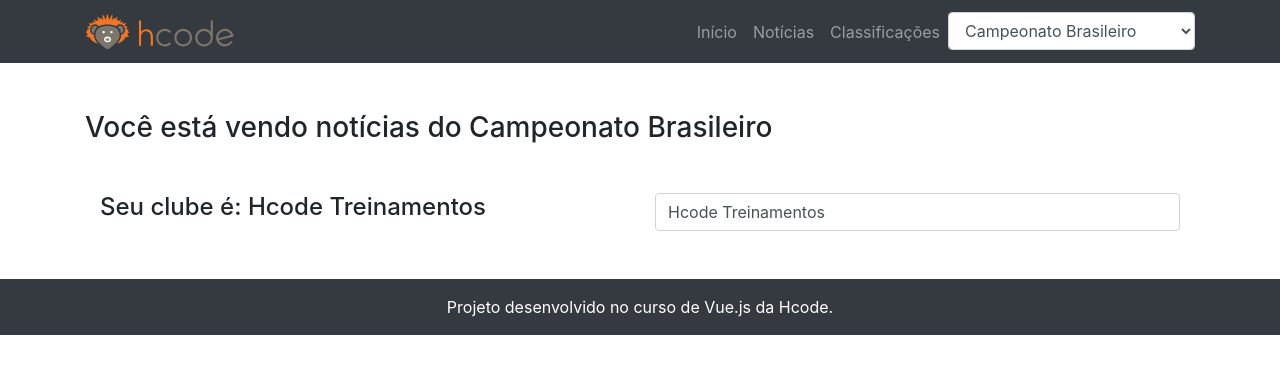
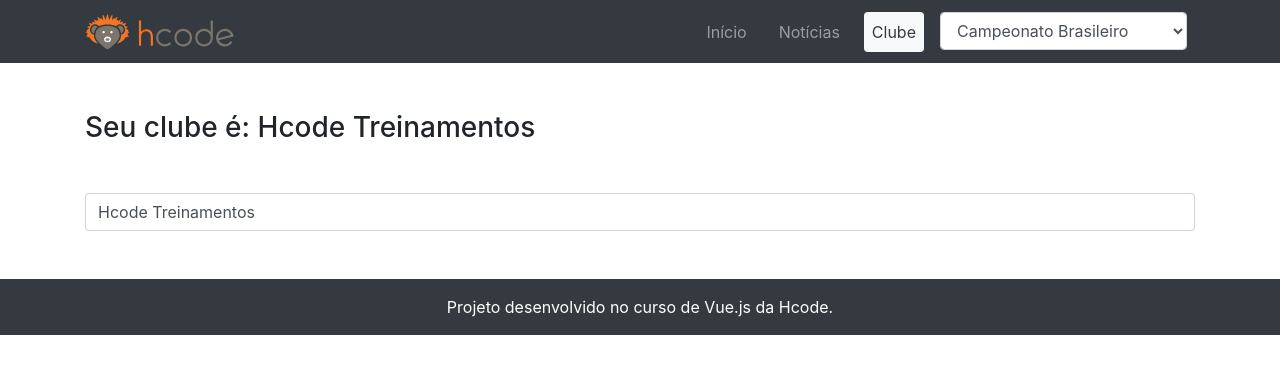
Before and after one commit to RuanScherer/hcode-fc, a Vue app: page /#/club in a window 1280 px wide. Shown: the top 374 px of the page. Built offline with nearby package versions, Linux system fonts and the light colour scheme; what vue2-filters would draw is missing.

Commit message:
Header links corrected; App component modularized; club route included

```diff
--- a/src/App.vue
+++ b/src/App.vue
@@ -4,35 +4,23 @@
 		<section>
 			<div>
 				<div class="container">
-					<h3 class="mt-5">Você está vendo notícias do {{ championship }}</h3>
+					<h3 class="mt-5">Seu clube é: {{ club }}</h3>
 				</div>
 				<router-view></router-view>
 			</div>
 		</section>
-		<div class="container">
-			<div class="d-flex flex-wrap my-club my-5">
-				<h4 class="col-md-6">
-					Seu clube é: {{ club }}
-				</h4>
-				<div class="col-md-6">
-					<AppInput placeholder="Seu clube"/>
-				</div>
-			</div>
-		</div>
-		<AppFooter/>
+		<AppFooter class="mt-5"/>
 	</div>
 </template>
 
 <script>
 	import AppHeader from './components/AppHeader'
-	import AppInput from './components/AppInput'
 	import { mapGetters } from 'vuex'
 	import AppFooter from './components/AppFooter'
 	export default {
 		name: 'App',
 		components: {
 			AppHeader,
-			AppInput,
 			AppFooter
 		},
 		computed: {
--- /dev/null
+++ b/src/components/AppClub.vue
@@ -0,0 +1,19 @@
+<template>
+	<div class="container my-5">
+		<AppInput placeholder="Seu clube"/>
+	</div>
+</template>
+
+<script>
+	import AppInput from './AppInput'
+	import { mapGetters } from 'vuex'
+	export default {
+		name: 'AppClub',
+		components: {
+			AppInput
+		},
+		computed: {
+			...mapGetters({ club: 'getClub' })
+		}
+	}
+</script>
--- a/src/components/AppHeader.vue
+++ b/src/components/AppHeader.vue
@@ -20,16 +20,16 @@
 
 			<div class="collapse navbar-collapse" id="nav-menu">
 				<ul class="navbar-nav ml-auto">
-					<li class="nav-item">
+					<li class="nav-item mx-2">
 						<router-link class="nav-link rounded" to="/">Início</router-link>
 					</li>
-					<li class="nav-item">
+					<li class="nav-item mx-2">
 						<router-link class="nav-link rounded" to="/news">Notícias</router-link>
 					</li>
-					<li class="nav-item">
-						<a class="nav-link" href="#">Classificações</a>
+					<li class="nav-item mx-2">
+						<router-link class="nav-link rounded" to="/club">Clube</router-link>
 					</li>
-					<li class="nav-item">
+					<li class="nav-item mx-2">
 						<select
 							name="championship"
 							id="select-championship"
--- a/src/components/AppSectionNews.vue
+++ b/src/components/AppSectionNews.vue
@@ -1,5 +1,8 @@
 <template>
 	<section class="py-4 mt-4">
+		<div class="container">
+			<h3 class="mb-3">Você está vendo notícias do {{ championship }}</h3>
+		</div>
 		<div class="container">
 			<AppSectionNewsIndividual
 				v-for="notice in news"
@@ -18,6 +21,7 @@
 
 <script>
 	import AppSectionNewsIndividual from './AppSectionNewsIndividual'
+	import { mapGetters } from 'vuex'
 	export default {
 		name: 'AppSectionNews',
 		components: {
@@ -27,6 +31,9 @@
 			return {
 				news: []
 			}
+		},
+		computed: {
+			...mapGetters({ championship: 'getChampionship' })
 		},
 		created() {
 			this.news = [
--- a/src/router/routes.js
+++ b/src/router/routes.js
@@ -2,6 +2,7 @@
 import VueRouter from 'vue-router'
 import AppSectionBanner from './../components/AppSectionBanner'
 import AppSectionNews from './../components/AppSectionNews'
+import AppClub from './../components/AppClub'
 
 Vue.use(VueRouter)
 
@@ -13,6 +14,10 @@
 	{
 		path: '/news',
 		component: AppSectionNews
+	},
+	{
+		path: '/club',
+		component: AppClub
 	}
 ]
 
```
